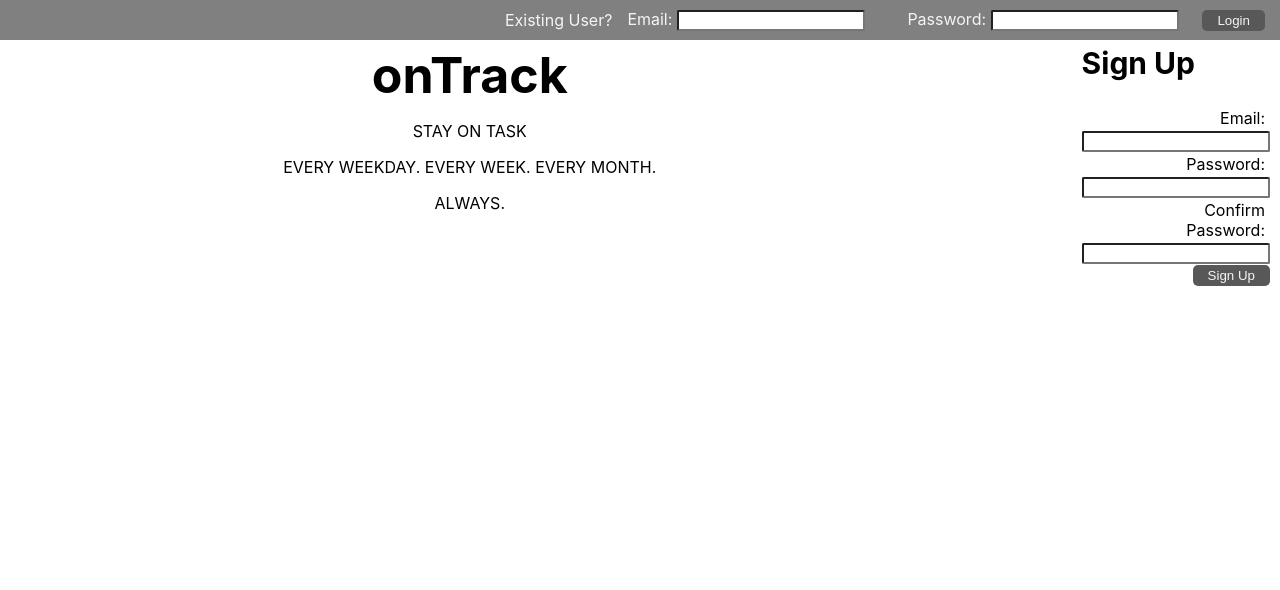
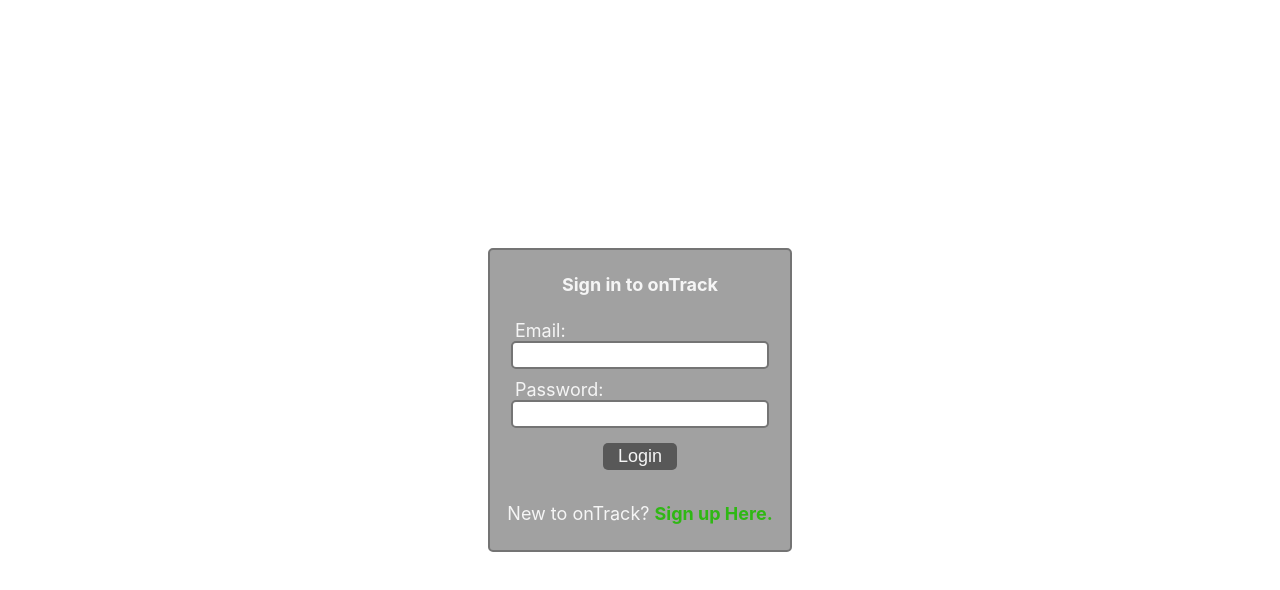
Before and after one commit to Phantom-Wolf/chore-tracker-capstone-client, a React (Create React App) app: page /Login in a window 1280 px wide. Shown: the top 590 px of the page. Built offline with nearby package versions, Linux system fonts and the light colour scheme.

Commit message:
put login form as own page, enlarged login/register fontsize

```diff
--- a/src/App/App.js
+++ b/src/App/App.js
@@ -4,6 +4,7 @@ import { Switch } from "react-router-dom";
 import CategoryListMain from "../CategoryListMain/CategoryListMain";
 import ChoreContext from "../ChoreContext";
 import LandingPage from "../LandingPage/LandingPage";
+import Login from "../Login/Login";
 import Dashboard from "../Dashboard/Dashboard";
 import AddTask from "../AddTask/AddTask";
 import EventPage from "../EventPage/EventPage";
@@ -112,7 +113,8 @@ export class App extends Component {
 		return (
 			<Switch>
 				<PrivateRoute exact path="/" component={LandingPage} />
-				<PublicOnlyRoute path="/login" component={LandingPage} />
+				<PublicOnlyRoute path="/Landing" component={LandingPage} />
+				<PublicOnlyRoute path="/Login" component={Login} />
 				<PrivateRoute path="/Home" component={Dashboard} />
 				<PrivateRoute path="/Category/:category" component={CategoryListMain} />
 				<PrivateRoute path="/Event/:event_id" component={EventPage} />
--- a/src/LandingPage/LandingPage.js
+++ b/src/LandingPage/LandingPage.js
@@ -14,9 +14,6 @@ export class LandingPage extends Component {
 	render() {
 		return (
 			<div>
-				<div className="topBarLogin">
-					<Login />
-				</div>
 				<section className="LandingPage">
 					<div className="heroImage">
 						<h1>onTrack</h1>
--- a/src/Login/Login.css
+++ b/src/Login/Login.css
@@ -1,30 +1,49 @@
 .loginForm form {
+	display: flex;
+	position: fixed;
+	top: 50%;
+	left: 50%;
+	transform: translate(-50%, -50%);
+	background-color: rgb(161, 161, 161);
+	color: whitesmoke;
+	flex-direction: column;
+	justify-content: center;
 	align-items: center;
-	background-color: grey;
-	color: whitesmoke;
-	display: flex;
-	flex-direction: column;
+	margin: auto auto;
+	width: 300px;
+	height: 300px;
+	border: 2px solid rgb(116, 116, 116);
+	border-radius: 5px;
+	font-size: 18px;
 }
 
 .existingUser {
-	margin: 15px 0px;
+	font-weight: bold;
+	display: block;
+	text-align: center;
+	margin: 15px 0px 15px;
 }
 
 .logEmail, .logPass {
-	flex-direction: row;
+	display: block;
+	/* margin: 0px 50%; */
+	text-align: center;
 }
 
+
 .loginForm input {
-	display: inline-block;
-	width: 180px;
-	border-radius: 2px;
-	align-self: center;
+	/* margin-left: 5px; */
+	width: 250px;
+	border: 2px solid rgb(116, 116, 116);
+	border-radius: 5px;
+	line-height: 22px;
 }
-
 .loginForm label {
-	display: inline-block;
-	width: 140px;
+	display: block;
+	width: 280px;
 	text-align: left;
+	margin-left: 30px;
+	margin-top: 10px;
 }
 
 .loginForm button {
@@ -34,12 +53,22 @@
 	padding: 3px 15px;
 	border-style: none;
 	border-radius: 5px;
+	font-size: 18px;
 	font-weight: 500;
 	text-align: center;
 }
 
+.clickSignUp {
+	color: rgb(47, 184, 20);
+	font-weight: bold;
+}
+
+.clickSignUp:hover {
+	cursor: pointer;
+}
+
 .loginForm button:hover {
-	cursor: pointer;
+
 	transition: ease-in, 0.5s;
 	color: rgb(88, 88, 88);
 	background-color: whitesmoke;
@@ -49,23 +78,3 @@
 	margin-right: 10px;
 	color: rgb(150, 1, 1);
 }
-
-@media only screen and (min-width: 1100px) {
-	.loginForm form {
-		display: flex;
-		flex-direction: row;
-		justify-content: flex-end;
-		align-items: center;
-		height: 40px;
-	}
-	.existingUser {
-		margin: 0px 15px 0px 0px;
-	}
-	.loginForm input {
-		margin-left: 5px;
-		width: 180px;
-	}
-	.loginForm label {
-		width: 280px;
-	}
-}
--- a/src/Login/Login.js
+++ b/src/Login/Login.js
@@ -22,6 +22,12 @@ export class Login extends Component {
 				loginPassword: "",
 			},
 		};
+	}
+
+	componentDidMount() {
+		if (TokenService.hasAuthToken()) {
+			TokenService.clearAuthToken();
+		}
 	}
 
 	static contextType = ChoreContext;
@@ -57,13 +63,6 @@ export class Login extends Component {
 			return "Password must be atleast 8 characters long and it must include atleast one number, one lowercase and one uppercase letter.";
 		}
 	}
-
-	// formatQueryParams(params) {
-	// 	const queryItems = Object.keys(params).map(
-	// 		(key) => `${encodeURIComponent(key)}=${encodeURIComponent(params[key])}`
-	// 	);
-	// 	return queryItems.join("&");
-	// }
 
 	handleLogin = (e) => {
 		e.preventDefault();
@@ -148,6 +147,10 @@ export class Login extends Component {
 			});
 	};
 
+	returnHome() {
+		window.location = "/Landing";
+	}
+
 	render() {
 		return (
 			<section className="loginForm">
@@ -157,33 +160,32 @@ export class Login extends Component {
 							<p>{this.state.error}</p>
 						</div>
 					)}
-					<p className = "existingUser">Existing User?</p>
+					<p className="existingUser">Sign in to onTrack</p>
 					<div className="logEmail">
-						<label htmlFor="logEmail">
-							Email:
+						<label htmlFor="logEmail">Email:</label>
 						<input
 							type="email"
 							name="loginEmail"
 							id="logEmail"
 							onChange={(e) => this.updateEmail(e.target.value)}
 						/>
-						</label>
 					</div>
 					<div className="logPass">
-						<label htmlFor="logPassword">
-							Password:
+						<label htmlFor="logPassword">Password:</label>
 						<input
 							type="password"
 							name="loginPassword"
 							id="logPassword"
 							onChange={(e) => this.updatePassword(e.target.value)}
 						/>
-						</label>
 					</div>
 					<div>
 						<button type="submit" disabled={this.validateEmail() || this.validatePassword()}>
 							Login
 						</button>
+					</div>
+					<div>
+						<p>New to onTrack? <span className="clickSignUp" onClick={this.returnHome}>Sign up Here.</span></p>
 					</div>
 				</form>
 			</section>
--- a/src/Register/Register.css
+++ b/src/Register/Register.css
@@ -1,20 +1,21 @@
 .signUpForm form {
 	text-align: center;
-	margin-top: auto;
-	margin-bottom: auto;
+	margin: auto;
+	font-size: 18px;
+	width: 75%;
 }
 
 .signUpForm label {
-	display: inline-block;
-	width: 140px;
+	display: block;
 	margin: 2px 5px;
-	text-align: right;
+	text-align: left;
 }
 
 .signUpForm input {
-	display: inline-block;
-	width: 180px;
-	border-radius: 2px;
+	width: 100%;
+	border: 2px solid rgb(116, 116, 116);
+	border-radius: 5px;
+	line-height: 22px;
 }
 
 .signUpForm button {
@@ -23,8 +24,10 @@
 	padding: 3px 15px;
 	border-style: none;
 	border-radius: 5px;
+	font-size: 18px;
 	font-weight: 500;
 	text-align: center;
+	margin: 25px auto 0px;
 }
 
 .signUpForm button:hover {
@@ -34,11 +37,20 @@
 	background-color: whitesmoke;
 }
 
+.clickSignIn {
+	color: rgb(47, 184, 20);
+	font-weight: bold;
+}
+
+.clickSignIn:hover {
+	cursor: pointer;
+}
+
 .signUpHeader {
 	font-size: 30px;
 	text-align: center;
-	/* margin-right: 75px; */
 	margin-bottom: 25px;
+	margin-top: 50px;
 }
 
 .error-message {
@@ -51,14 +63,16 @@
 
 @media only screen and (min-width: 1100px) {
 	.signUpForm form {
-		text-align: right;
+
 		margin-right: 10px;
+		width: 100%;
 	}
 	.signUpHeader {
 		text-align: right;
 		margin-right: 75px;
+		margin-top: 15px;
 	}
 	.signUpForm label {
-		text-align: right;
+		text-align: left;
 	}
 }
--- a/src/Register/Register.js
+++ b/src/Register/Register.js
@@ -147,12 +147,24 @@ export class Register extends Component {
 			});
 	};
 
+	goToLogin() {
+		window.location = "/Login";
+	}
+
 	render() {
 		return (
 			<section className="signUpForm">
 				<form id="registerForm" onSubmit={this.handleRegister}>
 					<div>
 						<h2 className="signUpHeader">Sign Up</h2>
+						<div>
+							<p>
+								Existing User?{" "}
+								<span className="clickSignIn" onClick={this.goToLogin}>
+									Sign in Here.
+								</span>
+							</p>
+						</div>
 						<label htmlFor="registerEmail">Email:</label>
 						<input
 							type="email"
```
Lines whose indentation alone changed are shown as unchanged.
